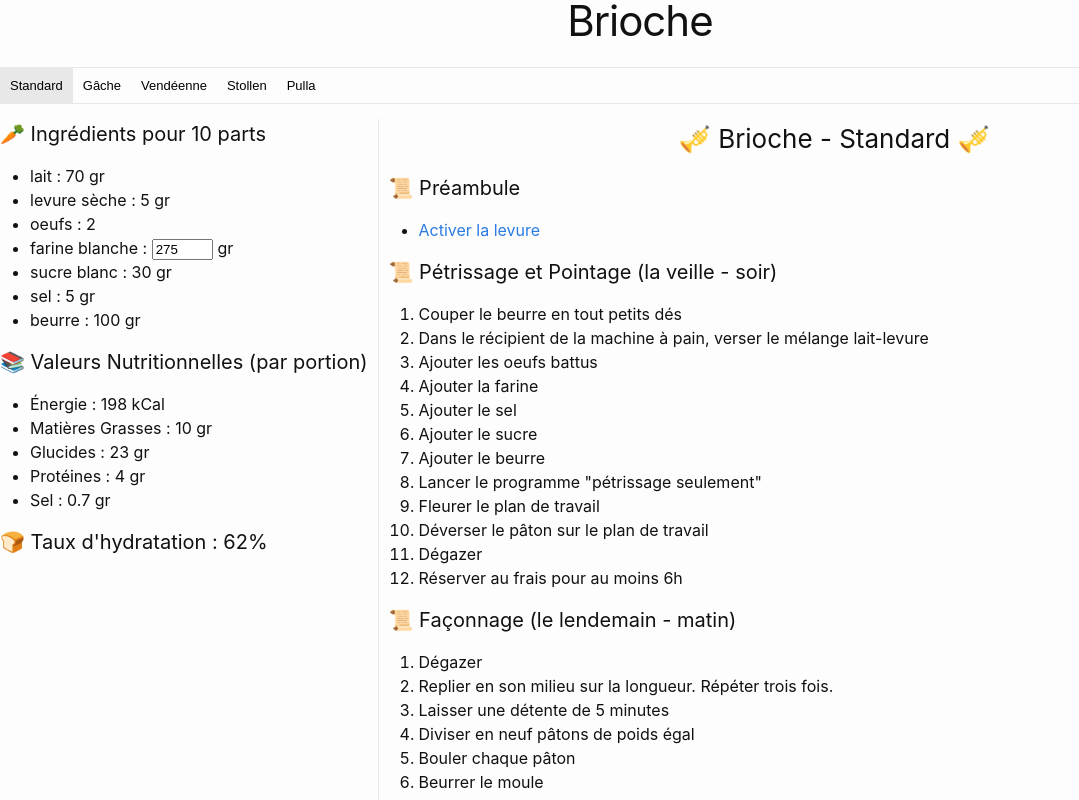
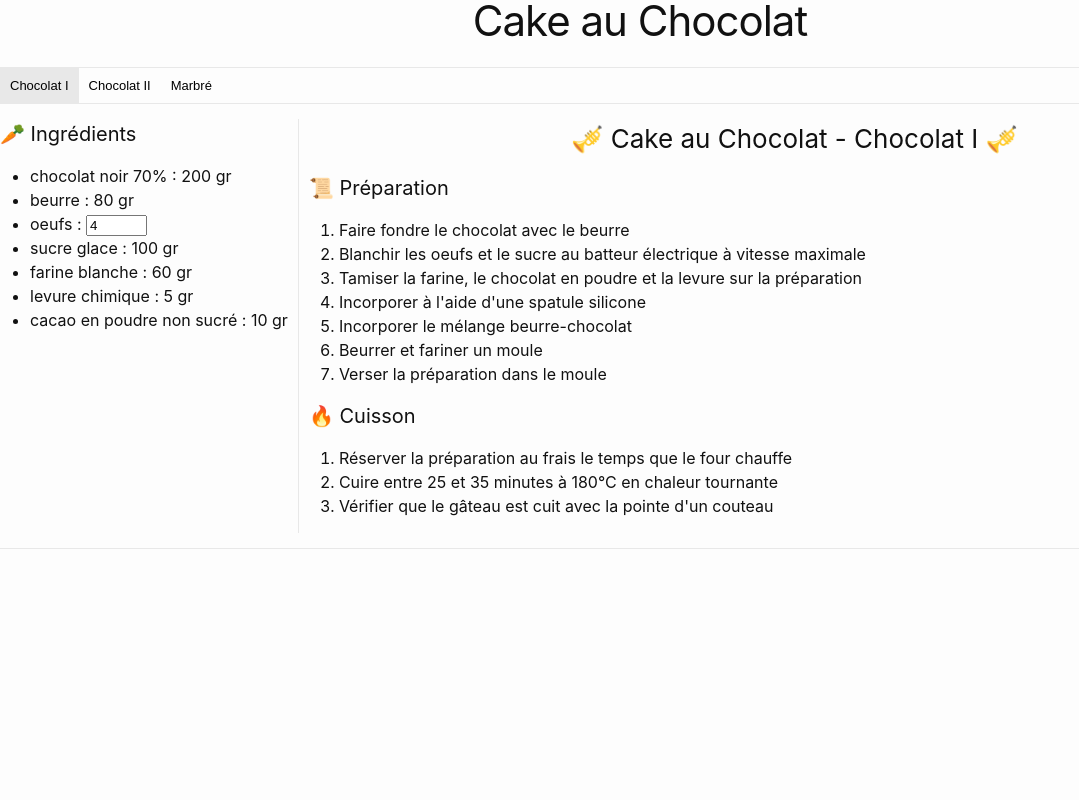
Before and after one commit to vianneyfaivre/recipe, a Svelte app: page / in a window 1280 px wide. Shown: the top 800 px of the page, without its empty margins (0-1079 px from the left). Built offline with nearby package versions, Linux system fonts and the light colour scheme.

Commit message:
handle ingredients without quantity and unit

```diff
--- a/public/index.html
+++ b/public/index.html
@@ -15,7 +15,7 @@
 </head>
 
 	<body>
-		<div id="recipe-v2" data-yaml-path="/brioche.yaml">
+		<div id="recipe-v2" data-yaml-path="/cake-chocolat.yaml">
 		</div>
 	</body>
 </html>
--- a/src/components/Ingredient.svelte
+++ b/src/components/Ingredient.svelte
@@ -25,18 +25,21 @@
         <a href="{ ingredient.link }">{ ingredient.label }</a>
     {:else}
         { ingredient.label } :
-    {/if}
 
         {#if ingredient.variable === true }
+
             <input class="ingredient-qte-variable"
                 type="number"
                 value="{ingredient.updatedQty || ingredient.qty}"
                 min="1"
                 on:input={e => onQuantityChange(ingredient.qty, e)}
             />
-
         {:else if ingredient.qty }
             {ingredient.updatedQty || ingredient.qty}
+        {:else }
+            à souhait
+        {/if}
+
     {/if}
 
     {ingredient.unit || ''}
```
Lines whose indentation alone changed are shown as unchanged.
